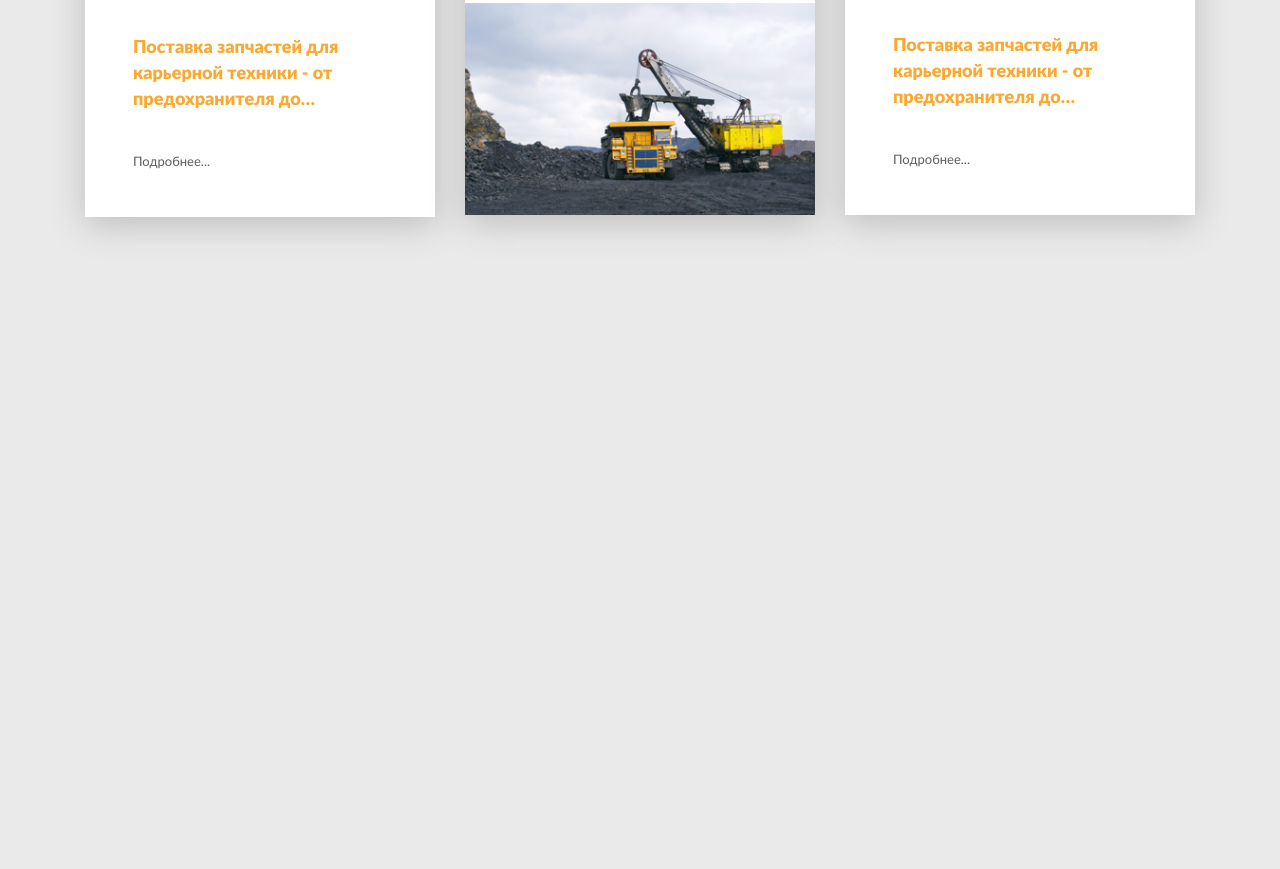
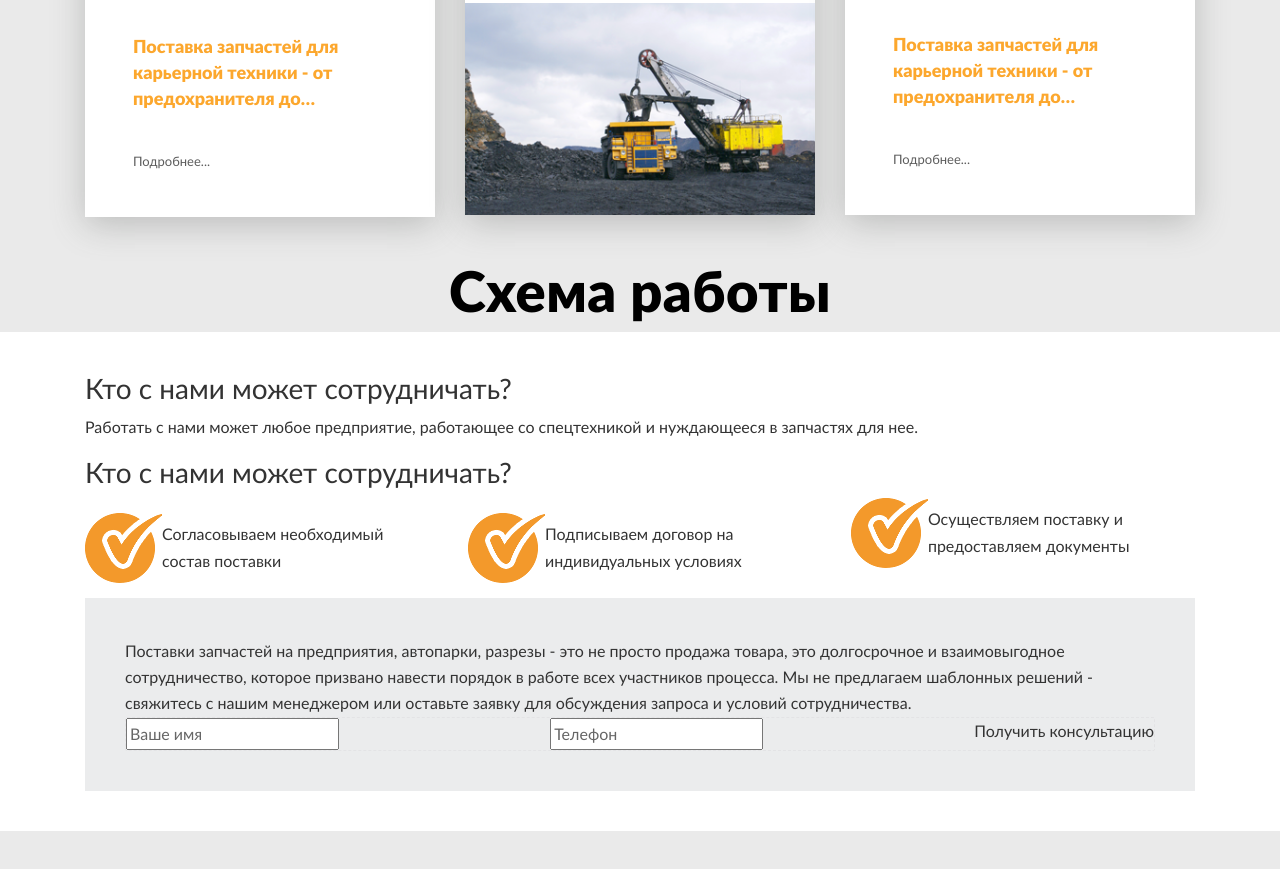
Before and after one commit to 2thecrow/torg-nk, a website: page app/index.html in a window 1280 px wide. Shown: the part 2458-3327 px from the top of the page. Before the commit the page ends 3032 px from the top, so only its background shows below. Drawn offline with Linux system fonts and the light colour scheme.

Commit message:
Начал блок "Схема работы"

```diff
--- a/app/index.html
+++ b/app/index.html
@@ -201,6 +201,75 @@
 		</div>
 	</div>
 
+	<div class="work-scheme wrapper">
+		<div class="container">
+			<div class="row">
+				<h2 class="title">Схема работы</h2>
+			</div>
+		</div>
+		<div class="work-scheme__wrapper">
+			<div class="container">
+				<div class="row">
+					<div class="col">
+						<h3 class="work-scheme__title">Кто с нами может сотрудничать? </h3>
+						<p class="work-scheme__text">Работать с нами может любое предприятие, работающее со спецтехникой и нуждающееся в запчастях для нее. </p>
+					</div>
+				</div>
+				<div class="row">
+					<div class="col">
+						<h3 class="work-scheme__title">Кто с нами может сотрудничать? </h3>
+						<ul class="work-scheme__list">
+							<li class="work-scheme__item">
+								<div class="work-scheme__item-image">
+									<img src="/img/dest/icons/rounded-check_orange.png" alt="Check icon">
+								</div>
+								<div class="work-scheme__item-description">
+									Согласовываем необходимый состав поставки
+								</div>
+							</li>
+							<li class="work-scheme__item">
+								<div class="work-scheme__item-image">
+									<img src="/img/dest/icons/rounded-check_orange.png" alt="Check icon">
+								</div>
+								<div class="work-scheme__item-description">
+									Подписываем договор на индивидуальных условиях
+								</div>
+							</li>
+							<li class="work-scheme__item">
+								<div class="work-scheme__item-image">
+									<img src="/img/dest/icons/rounded-check_orange.png" alt="Check icon">
+								</div>
+								<div class="work-scheme__item-description">
+									Осуществляем поставку и  предоставляем документы
+								</div>
+							</li>
+						</ul>
+					</div>
+				</div>
+				<div class="row">
+					<div class="col">
+						<div class="work-scheme__form scheme-form">
+							<div class="scheme-form__description">
+								Поставки запчастей на предприятия, автопарки, разрезы - это не просто продажа товара, это долгосрочное и взаимовыгодное сотрудничество, которое призвано навести порядок в работе всех участников процесса. Мы не предлагаем шаблонных решений - свяжитесь с нашим менеджером или оставьте заявку для обсуждения запроса и условий сотрудничества.
+							</div>
+							<div class="scheme-form__wrapper">
+								<div class="scheme-form__field">
+									<input type="text" class="scheme-form__input" placeholder="Ваше имя">
+								</div>
+								<div class="scheme-form__field">
+									<input type="tel" class="scheme-form__input" placeholder="Телефон">
+								</div>
+								<div class="scheme-form__field">
+									<div class="scheme-form__submit">Получить консультацию</div>
+								</div>
+							</div>
+						</div>
+					</div>
+				</div>
+			</div>
+		</div>
+	</div>
+
 
 	<br>
 	<br>
--- /dev/null
+++ b/app/scss/blocks/work-scheme.scss
@@ -0,0 +1,51 @@
+.work-scheme {
+    .title {
+
+    }
+    &__wrapper {
+        max-width: 1660px;
+        width: 100%;
+        background-color: #fff;
+        padding: 40px;
+        margin: 0 auto;
+    }
+    &__title {}
+    &__text {}
+    &__list {
+        display: flex;
+        justify-content: space-between;
+        flex-wrap: wrap;
+        list-style: none;
+        padding: 0;
+        margin: 0;
+    }
+    &__item {
+        display: flex;
+        align-items: center;
+        flex: 0 0 31%;
+        margin: 0 0 30px 0;
+        &:not(:last-child) {
+            margin: 0 30px 0 0;
+        }
+    }
+    &__item-image {}
+    &__item-description {}
+    &__form {}
+}
+
+.scheme-form {
+    background-color: #ebeced;
+    padding: 40px 40px;
+    &__description {}
+    &__wrapper {
+        display: flex;
+        justify-content: space-between;
+
+
+        border-radius: 2px;
+        border: 1px dashed #e3e3e5;
+    }
+    &__field {}
+    &__input {}
+    &__submit {}
+}
--- a/app/scss/main.scss
+++ b/app/scss/main.scss
@@ -6,3 +6,4 @@
 @import 'blocks/hero';
 @import 'blocks/about-company';
 @import 'blocks/services';
+@import 'blocks/work-scheme';
```
Also changed, not shown: app/css/app.min.css.
